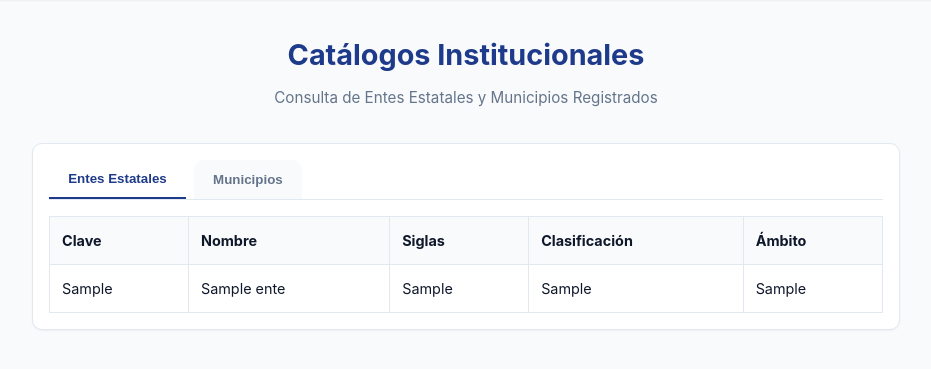
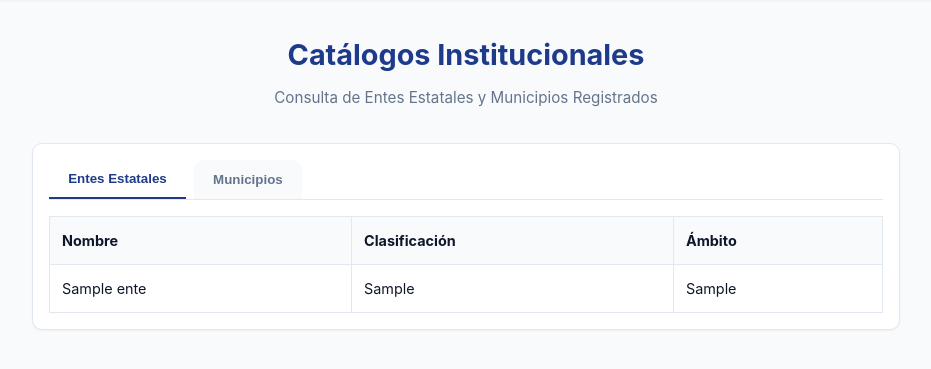
Before and after one commit to OmarSalvatierra99/SCIL, a Flask app: page /catalogos in a window 1280 px wide. Shown: the part 81-450 px from the top of the page, without its empty margins (174-1105 px from the left). Run offline with Flask 3, Linux system fonts and the light colour scheme; the visitor is signed in with stand-in values (Sample User, id 1); tables that the repository leaves empty hold one stand-in row (values such as "Sample post").

Commit message:
24/10/2025 estetica

```diff
--- a/templates/catalogos.html
+++ b/templates/catalogos.html
@@ -19,9 +19,7 @@
       <table class="tabla-resultados">
         <thead>
           <tr>
-            <th>Clave</th>
             <th>Nombre</th>
-            <th>Siglas</th>
             <th>Clasificación</th>
             <th>Ámbito</th>
           </tr>
@@ -29,9 +27,7 @@
         <tbody>
           {% for e in entes %}
           <tr>
-            <td>{{ e.clave }}</td>
             <td>{{ e.nombre }}</td>
-            <td>{{ e.siglas or '-' }}</td>
             <td>{{ e.clasificacion or '-' }}</td>
             <td>{{ e.ambito }}</td>
           </tr>
@@ -48,9 +44,7 @@
       <table class="tabla-resultados">
         <thead>
           <tr>
-            <th>Clave</th>
             <th>Nombre</th>
-            <th>Siglas</th>
             <th>Clasificación</th>
             <th>Ámbito</th>
           </tr>
@@ -58,9 +52,7 @@
         <tbody>
           {% for m in municipios %}
           <tr>
-            <td>{{ m.clave }}</td>
             <td>{{ m.nombre }}</td>
-            <td>{{ m.siglas or '-' }}</td>
             <td>{{ m.clasificacion or '-' }}</td>
             <td>{{ m.ambito }}</td>
           </tr>
```
